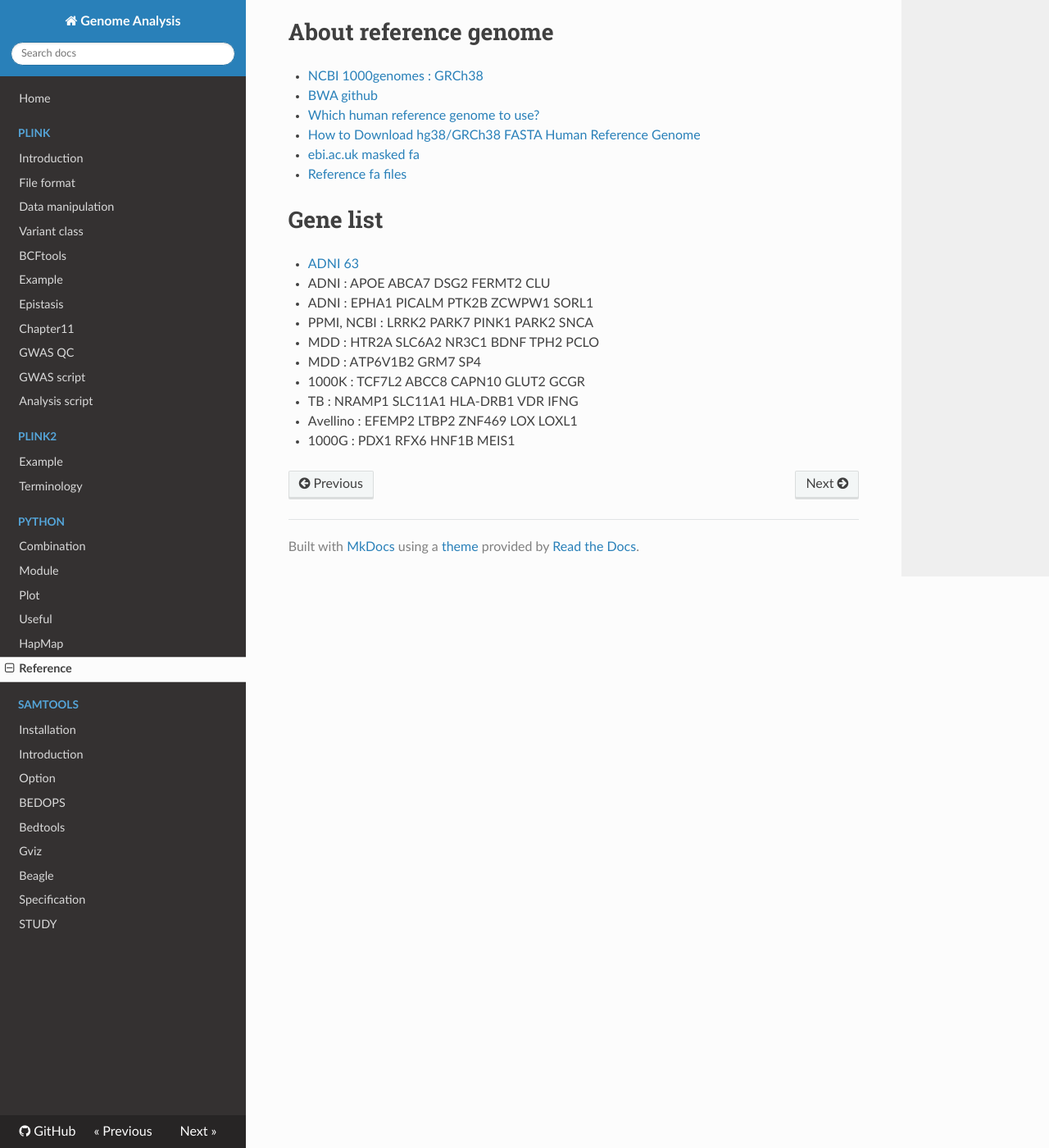
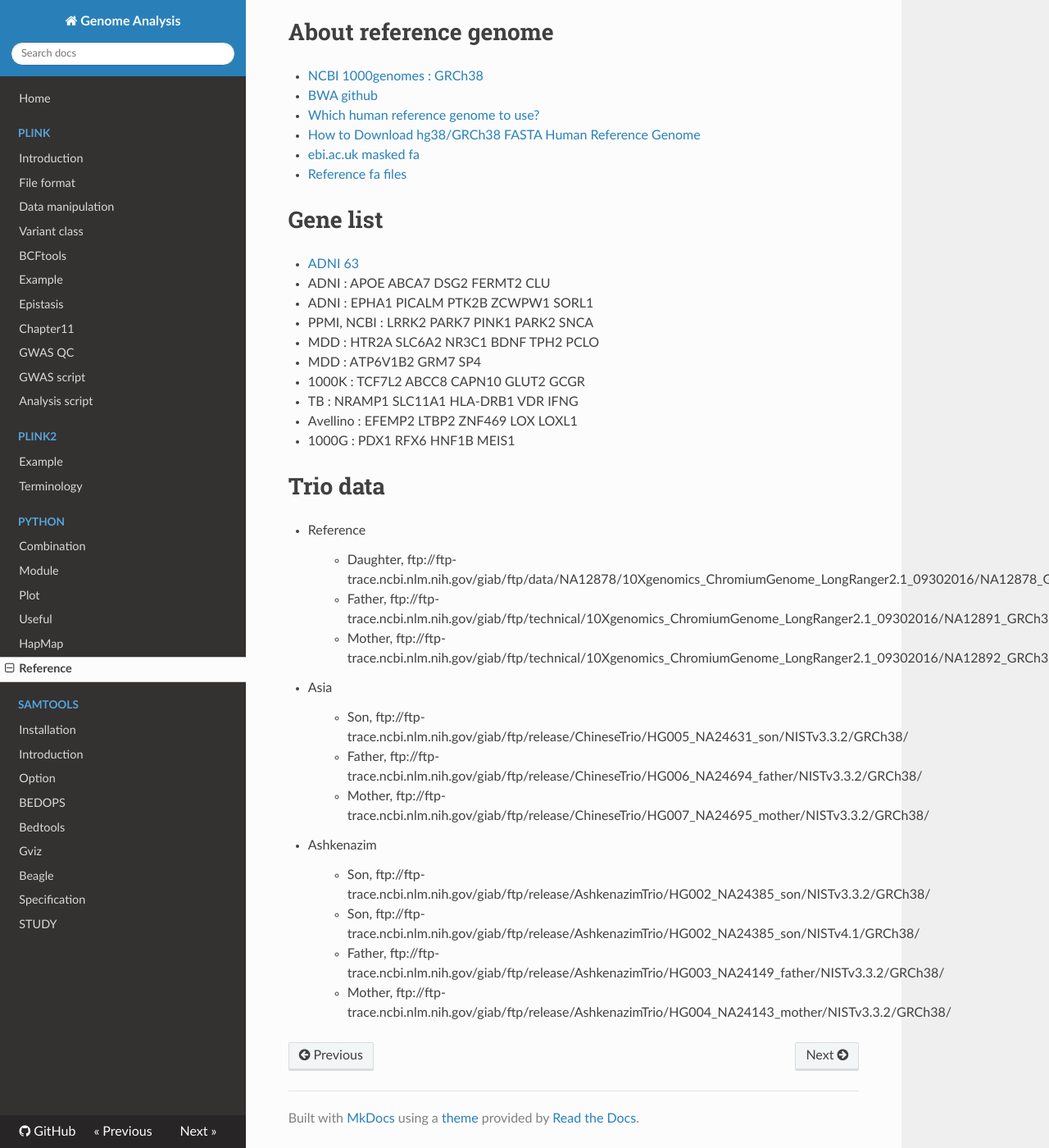
Before and after one commit to WonyoungCho/plink, an MkDocs documentation site: the page built from docs/data_ref.md, in a window 1280 px wide and 1400 px high, scrolled down 827 px. Shown: the whole window at 82% size. Built offline with MkDocs 1.6.1, drawn with Linux system fonts in a browser that asks for light colours; nearby versions of some CDN libraries; old or Windows-style settings are respelled for this version of MkDocs.

Commit message:
Update data_ref.md

```diff
--- a/docs/data_ref.md
+++ b/docs/data_ref.md
@@ -43,3 +43,22 @@
 - TB : NRAMP1 SLC11A1 HLA-DRB1 VDR IFNG
 - Avellino : EFEMP2 LTBP2 ZNF469 LOX LOXL1
 - 1000G : PDX1 RFX6 HNF1B MEIS1
+
+
+# Trio data
+
+- Reference
+> - Daughter, ftp://ftp-trace.ncbi.nlm.nih.gov/giab/ftp/data/NA12878/10Xgenomics_ChromiumGenome_LongRanger2.1_09302016/NA12878_GRCh38/
+> - Father, ftp://ftp-trace.ncbi.nlm.nih.gov/giab/ftp/technical/10Xgenomics_ChromiumGenome_LongRanger2.1_09302016/NA12891_GRCh38/
+> - Mother, ftp://ftp-trace.ncbi.nlm.nih.gov/giab/ftp/technical/10Xgenomics_ChromiumGenome_LongRanger2.1_09302016/NA12892_GRCh38/
+
+- Asia
+> - Son, ftp://ftp-trace.ncbi.nlm.nih.gov/giab/ftp/release/ChineseTrio/HG005_NA24631_son/NISTv3.3.2/GRCh38/
+> - Father, ftp://ftp-trace.ncbi.nlm.nih.gov/giab/ftp/release/ChineseTrio/HG006_NA24694_father/NISTv3.3.2/GRCh38/
+> - Mother, ftp://ftp-trace.ncbi.nlm.nih.gov/giab/ftp/release/ChineseTrio/HG007_NA24695_mother/NISTv3.3.2/GRCh38/
+
+- Ashkenazim
+> - Son, ftp://ftp-trace.ncbi.nlm.nih.gov/giab/ftp/release/AshkenazimTrio/HG002_NA24385_son/NISTv3.3.2/GRCh38/
+> - Son, ftp://ftp-trace.ncbi.nlm.nih.gov/giab/ftp/release/AshkenazimTrio/HG002_NA24385_son/NISTv4.1/GRCh38/
+> - Father, ftp://ftp-trace.ncbi.nlm.nih.gov/giab/ftp/release/AshkenazimTrio/HG003_NA24149_father/NISTv3.3.2/GRCh38/
+> - Mother, ftp://ftp-trace.ncbi.nlm.nih.gov/giab/ftp/release/AshkenazimTrio/HG004_NA24143_mother/NISTv3.3.2/GRCh38/
```
